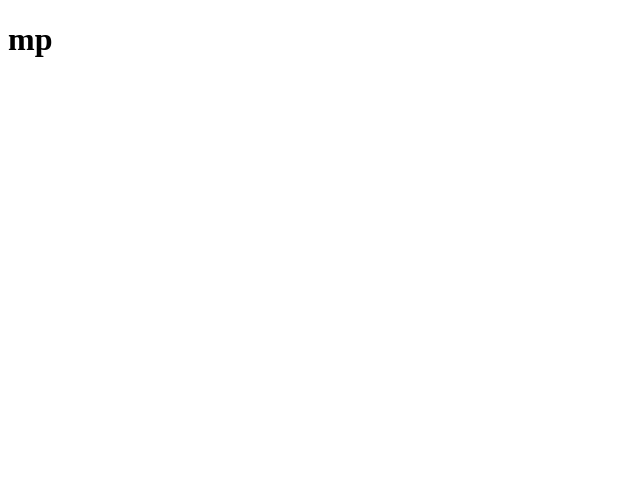
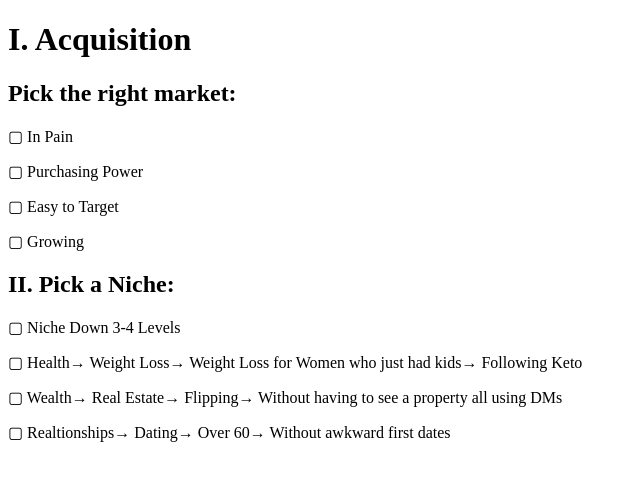
Before and after one commit to MartinPellizzer/mp, a plain HTML site: page index.html in a window 1280 px wide. Shown: the whole page, without its empty margins (0-640 px from the left). Drawn offline with Linux system fonts and the light colour scheme.

Commit message:
first commit

```diff
--- a/index.html
+++ b/index.html
@@ -9,7 +9,18 @@
 </head>
 
 <body>
-    <h1>mp</h1>
+    <h1>I. Acquisition</h1>
+    <h2>Pick the right market:</h2>
+    <p>&#9634; In Pain</p>
+    <p>&#9634; Purchasing Power</p>
+    <p>&#9634; Easy to Target</p>
+    <p>&#9634; Growing</p>
+
+    <h2>II. Pick a Niche:</h2>
+    <p>&#9634; Niche Down 3-4 Levels</p>
+    <p>&#9634; Health→ Weight Loss→ Weight Loss for Women who just had kids→ Following Keto</p>
+    <p>&#9634; Wealth→ Real Estate→ Flipping→ Without having to see a property all using DMs</p>
+    <p>&#9634; Realtionships→ Dating→ Over 60→ Without awkward first dates</p>
 </body>
 
 </html>
```
